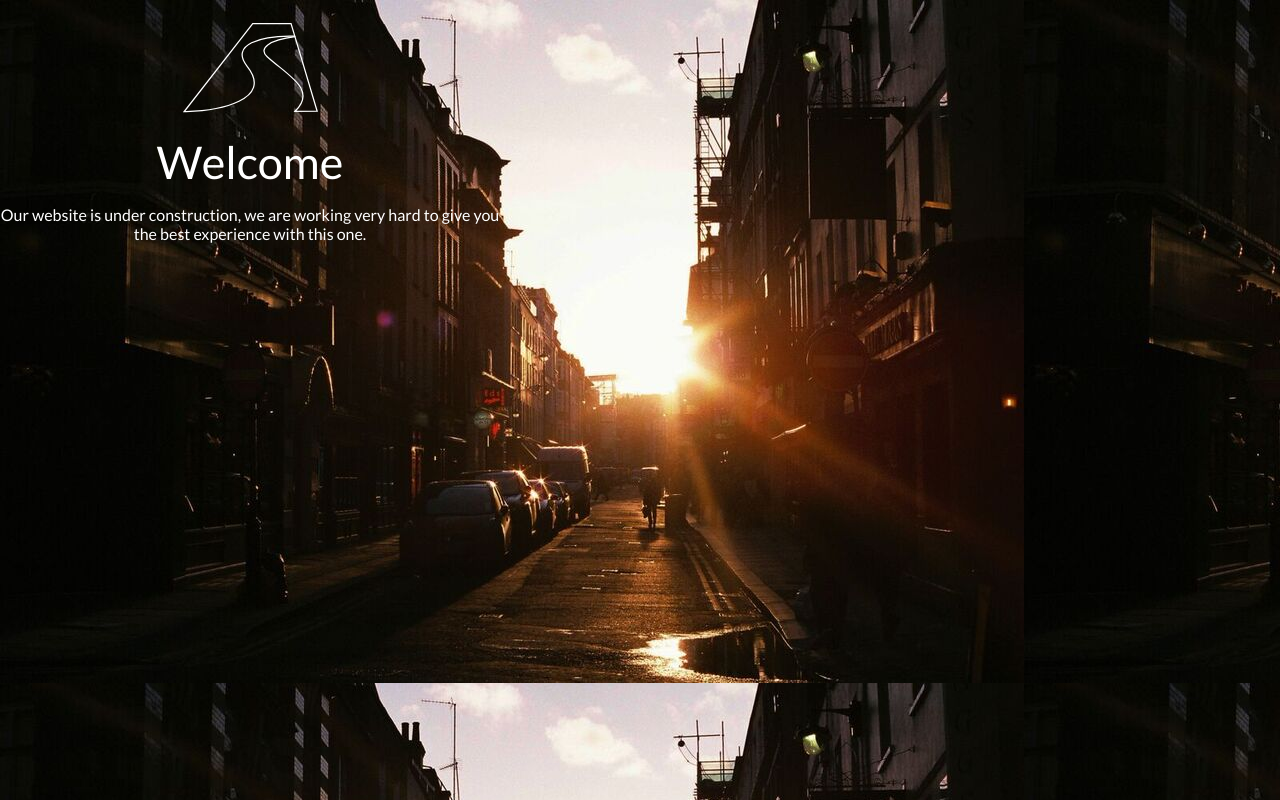
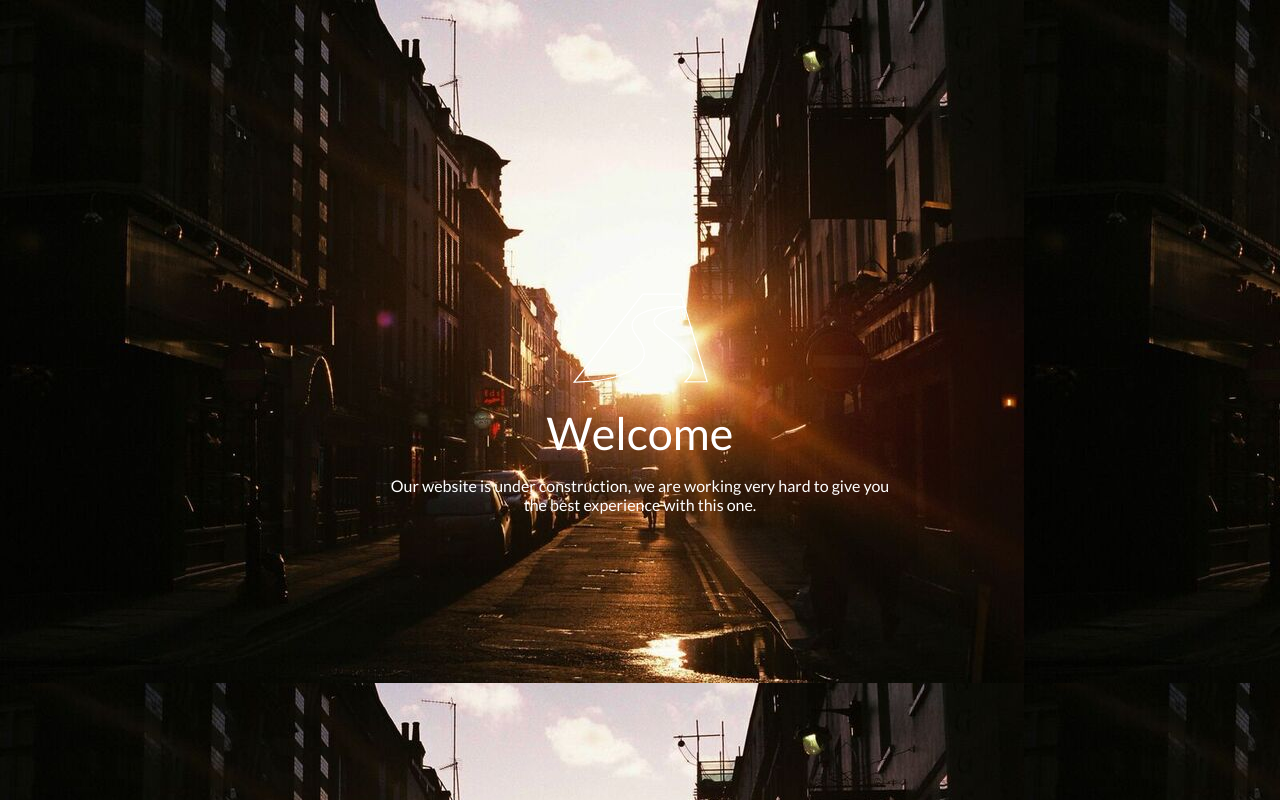
Before and after one commit to 404minds/academic-pathways, a PHP site: page / in a window 1280 px wide. Run offline with PHP 8.4, Linux system fonts and the light colour scheme.

Commit message:
center home section content

```diff
--- a/css/style.css
+++ b/css/style.css
@@ -1,19 +1,17 @@
+* {
+	box-sizing: border-box;
+	font-style: normal;
+}
+
+body {
+	margin: 0;
+	padding: 0;
+}
 
 a {
 	text-decoration: none;
 
 }
-body {
-	margin:0;
-}
-* {
-	box-sizing: border-box;
-
-
-	font-style: normal;
-}
-
-
 
 .background {
 	position: fixed;
@@ -24,30 +22,26 @@ body {
 	background-image: url(../images/background.jpeg);
 }
 
-.logo-section {
+.section-home {
 	display: block;
-	height: 100%;
+	height: 100vh;
 	width: 100%;
-}
-.full-div {
-	height: 100%;
-	width: 100%;
-	display: table-cell;
-	vertical-align: middle;
 	text-align: center;
 }
 
-.logo-div {
+.welcome-content {
+	display: inline-block;
+	position: relative;
+	top: 50%;
+	transform: translateY(-50%);
 	width: 500px;
-	position: relative;
-	text-align: center;
 }
-.logo-div img {
+.welcome-content img {
 	width: 135px;
 	height: 135px;
 }
 
-.logo-div h1 {
+.welcome-content h1 {
 	color: white;
 	font-size: 45px;
 	font-weight: 300;
@@ -56,7 +50,7 @@ body {
 
 }
 
-.logo-div p{
+.welcome-content p {
 	color: white;
 	font-size: 17x;
 	font-weight: 400;
--- a/index.html
+++ b/index.html
@@ -7,15 +7,12 @@
 	<body>
 		<div class="background">
 		</div>
-		<section class="logo-section">
-			<div class="full-div">
-				<div class="logo-div">
-					<img src="images/logo-white-outline.svg"/>
-					<h1>Welcome</h1>
-					<p>Our website is under construction, we are working very hard to give you the best experience with this one.</p>
-				 </div>
-			</div>
-
+		<section class="section-home">
+			<div class="welcome-content">
+				<img src="images/logo-white-outline.svg"/>
+				<h1>Welcome</h1>
+				<p>Our website is under construction, we are working very hard to give you the best experience with this one.</p>
+			 </div>
 		</section>
 	</body>
 </html>
```
